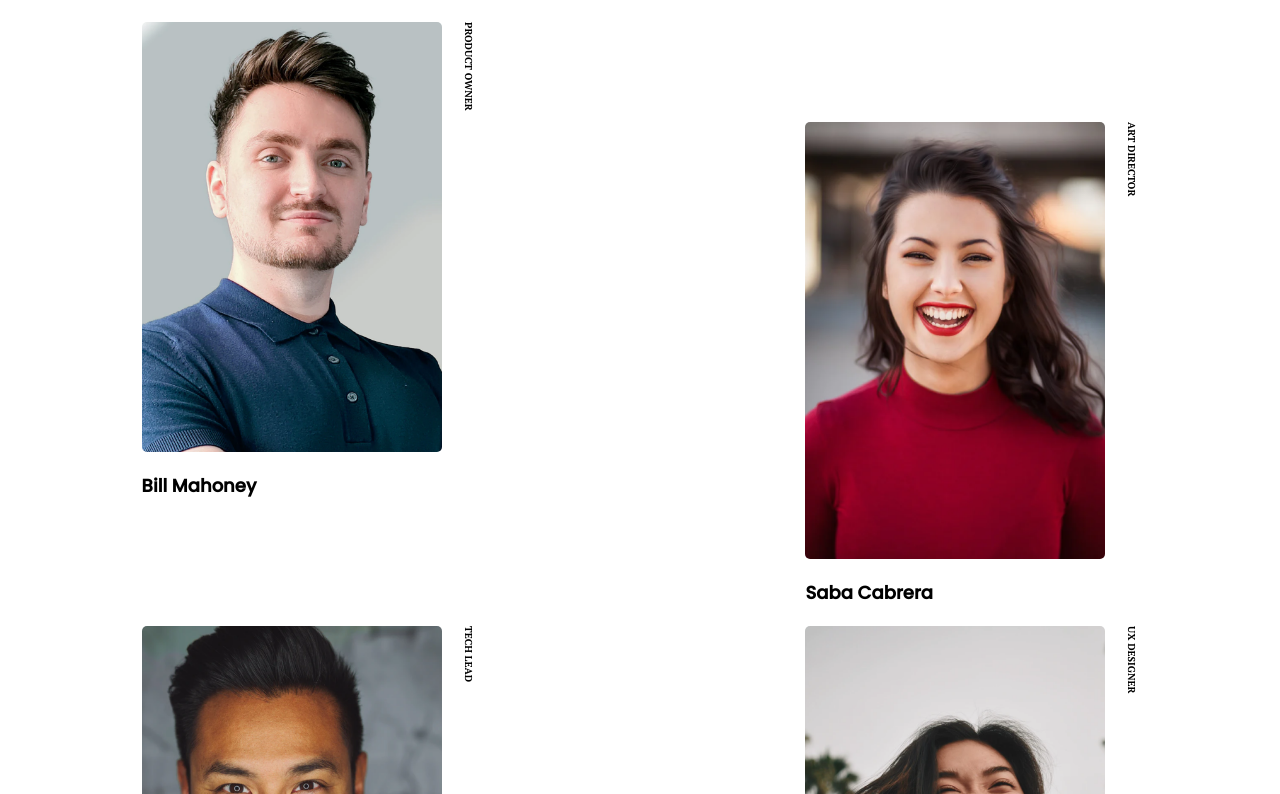
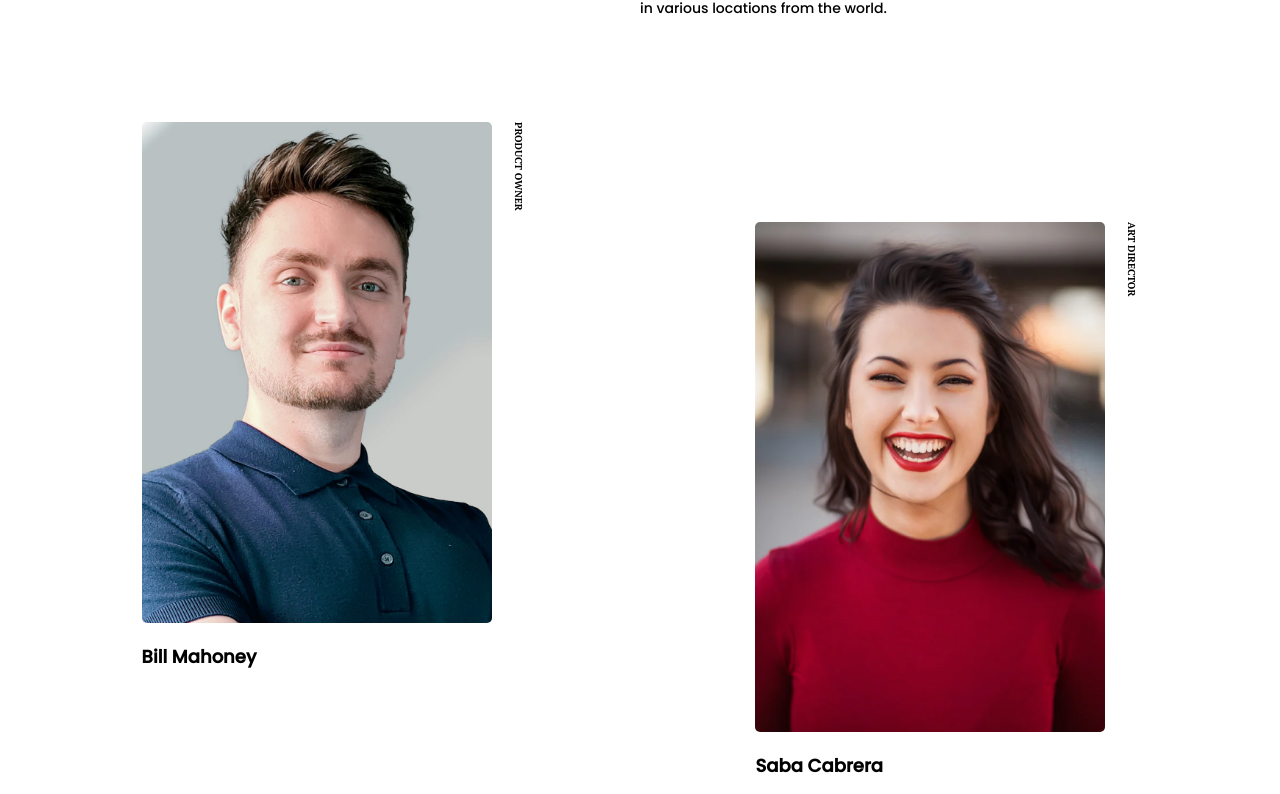
Before and after one commit to 1kenz/team-member-flex, a plain HTML site: page index.html in a window 1280 px wide. Shown: the part 189-983 px from the top of the page. Drawn offline with Linux system fonts and the light colour scheme.

Commit message:
fix: fix responsive

```diff
--- a/sass/_header.scss
+++ b/sass/_header.scss
@@ -1,5 +1,6 @@
 .header {
     display: flex;
+    margin: 100px 0 0;
     &__left {
         width: 100%;
         &--head {
--- a/sass/_main.scss
+++ b/sass/_main.scss
@@ -2,6 +2,7 @@
     display: flex;
     flex-wrap: wrap;
     justify-content: space-between;
+    margin: 50px auto 50px;
     &__container {
         display: flex;
         flex-direction: column;
@@ -35,7 +36,6 @@
 
 @media only screen and (max-width: 768px) {
     .main {
-        // margin: 50px auto 50px;
         &__container {
             &--imgs {
                 width: 200px;
@@ -80,7 +80,7 @@
         margin: 50px auto 50px;
         &__container {
             &--imgs {
-                width: 300px;
+                width: 350px;
             }
         }
     }
```
Also changed, not shown: _header.css, _main.css, base.css.
